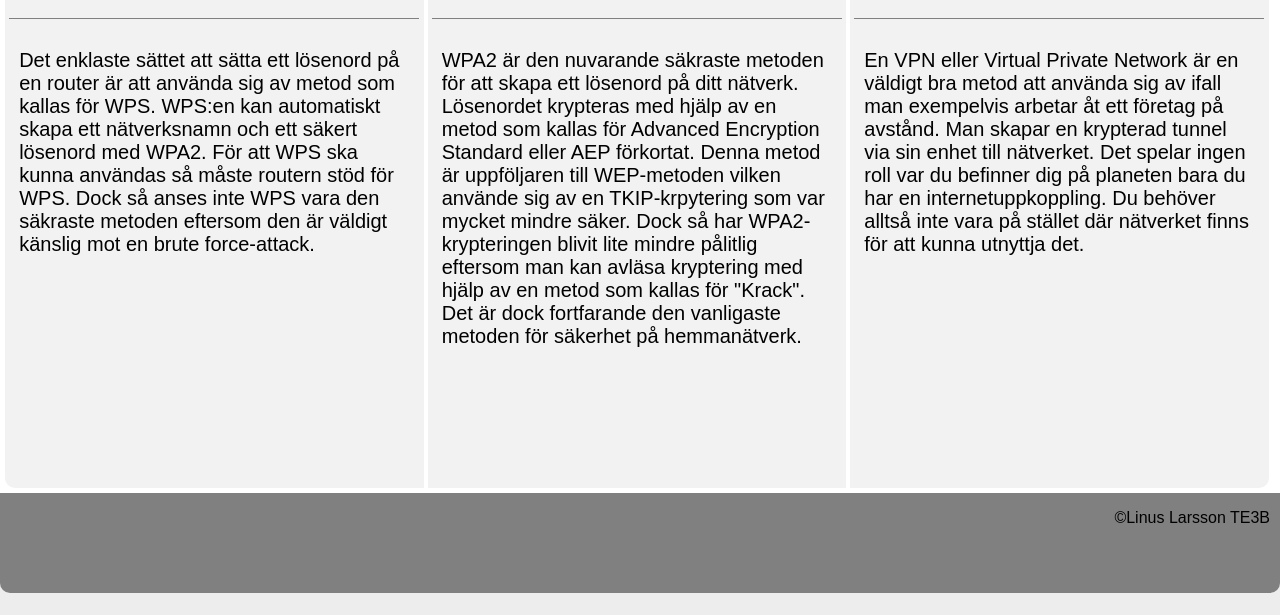
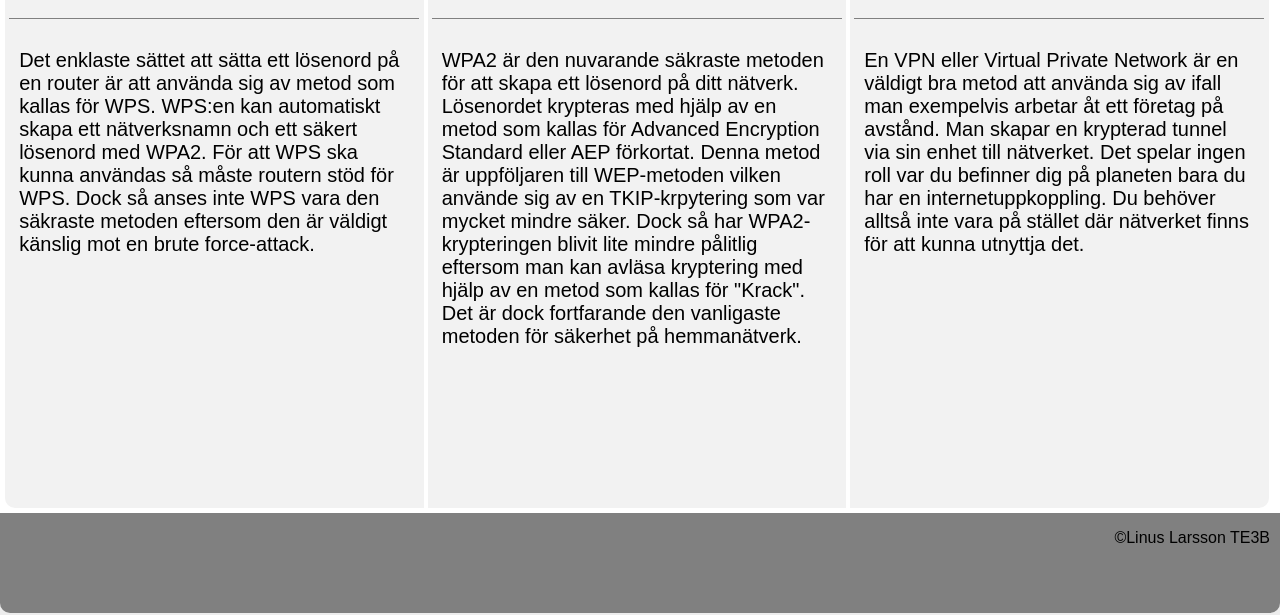
Before and after one commit to LinusLarssonn/LinusLarssonn.github.io, a plain HTML site: page Sakerhet.html in a window 1280 px wide. Shown: the part 624-1239 px from the top of the page. Drawn offline with nearby package versions, Linux system fonts and the light colour scheme.

Commit message:
last mobile fix

```diff
--- a/style.css
+++ b/style.css
@@ -165,7 +165,7 @@ body{
   height: 310px;
 }
 #content2{
-  height: 560px;
+  height: 580px;
 }
 #content3{
   float: none;
@@ -226,7 +226,7 @@ body{
   max-width: 32.70%;
   min-width: 20%;
   background-color: #f2f2f2;
-  height: 550px;
+  height: 570px;
   position: relative;
 }
 .sake p{
```
